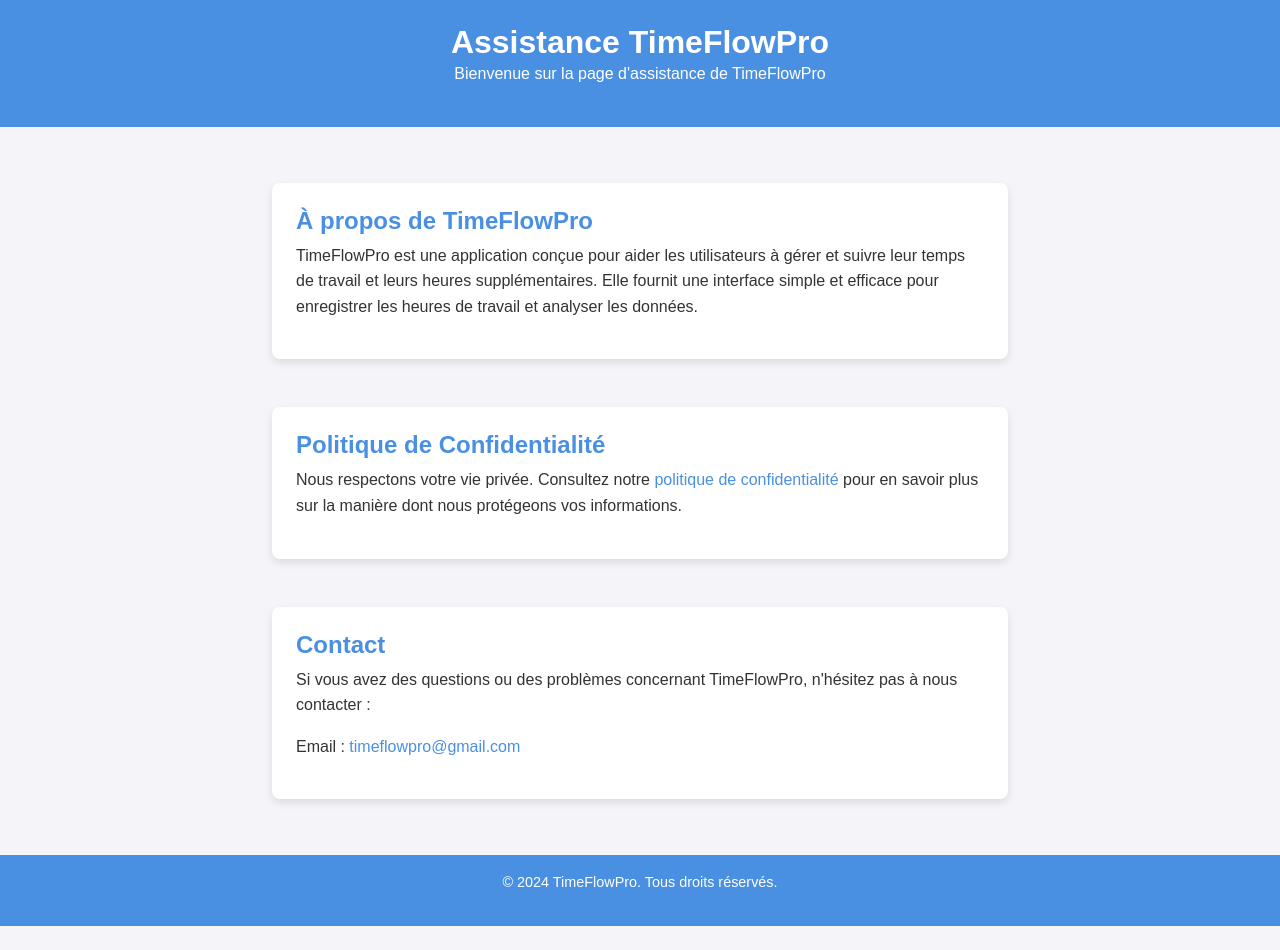
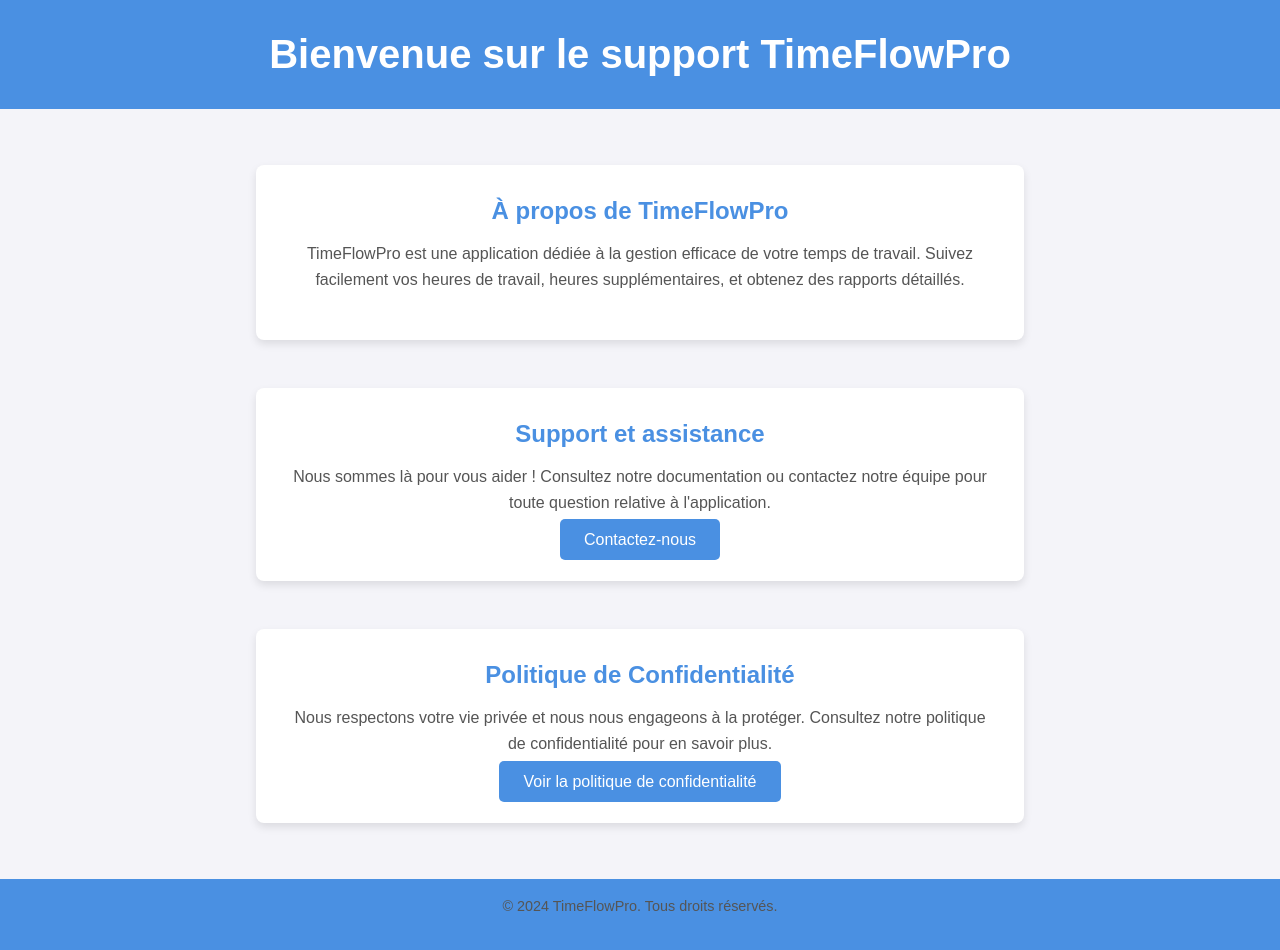
Before and after one commit to Ouevazzy/TimeFlowPro-Support, a plain HTML site: page index.html in a window 1280 px wide. Before the commit the page ends 926 px from the top, so only its background shows below. Drawn offline with Linux system fonts and the light colour scheme.

Commit message:
Update index.html

```diff
--- a/index.html
+++ b/index.html
@@ -3,7 +3,7 @@
 <head>
     <meta charset="UTF-8">
     <meta name="viewport" content="width=device-width, initial-scale=1.0">
-    <title>TimeFlowPro - Assistance</title>
+    <title>Accueil - TimeFlowPro Support</title>
     <style>
         /* Reset CSS */
         * {
@@ -23,51 +23,57 @@
 
         header {
             background-color: #4a90e2;
-            padding: 1.5rem;
+            padding: 2rem 1rem;
             color: white;
             text-align: center;
         }
 
         header h1 {
-            font-size: 2rem;
+            font-size: 2.5rem;
         }
 
         main {
             flex: 1;
+            padding: 2rem 1rem;
+            max-width: 800px;
+            margin: 0 auto;
             display: flex;
             flex-direction: column;
             align-items: center;
-            padding: 2rem;
-            max-width: 800px;
-            margin: 0 auto;
         }
 
         section {
+            width: 100%;
             margin: 1.5rem 0;
-            padding: 1.5rem;
+            padding: 2rem;
             background-color: #fff;
             border-radius: 8px;
             box-shadow: 0 4px 8px rgba(0, 0, 0, 0.1);
-            width: 100%;
+            text-align: center;
         }
 
         h2 {
             color: #4a90e2;
-            margin-bottom: 0.5rem;
+            margin-bottom: 1rem;
         }
 
         p {
             line-height: 1.6;
             margin-bottom: 1rem;
+            color: #555;
         }
 
-        a {
-            color: #4a90e2;
+        .button {
+            background-color: #4a90e2;
+            color: white;
+            padding: 0.75rem 1.5rem;
             text-decoration: none;
+            border-radius: 5px;
+            transition: background-color 0.3s;
         }
 
-        a:hover {
-            text-decoration: underline;
+        .button:hover {
+            background-color: #357ABD;
         }
 
         footer {
@@ -81,25 +87,25 @@
 </head>
 <body>
     <header>
-        <h1>Assistance TimeFlowPro</h1>
-        <p>Bienvenue sur la page d'assistance de TimeFlowPro</p>
+        <h1>Bienvenue sur le support TimeFlowPro</h1>
     </header>
 
     <main>
         <section>
             <h2>À propos de TimeFlowPro</h2>
-            <p>TimeFlowPro est une application conçue pour aider les utilisateurs à gérer et suivre leur temps de travail et leurs heures supplémentaires. Elle fournit une interface simple et efficace pour enregistrer les heures de travail et analyser les données.</p>
+            <p>TimeFlowPro est une application dédiée à la gestion efficace de votre temps de travail. Suivez facilement vos heures de travail, heures supplémentaires, et obtenez des rapports détaillés.</p>
+        </section>
+
+        <section>
+            <h2>Support et assistance</h2>
+            <p>Nous sommes là pour vous aider ! Consultez notre documentation ou contactez notre équipe pour toute question relative à l'application.</p>
+            <a href="mailto:timeflowpro@gmail.com" class="button">Contactez-nous</a>
         </section>
 
         <section>
             <h2>Politique de Confidentialité</h2>
-            <p>Nous respectons votre vie privée. Consultez notre <a href="https://ouevazzy.github.io/TimeFlowPro-Support/privacy.html">politique de confidentialité</a> pour en savoir plus sur la manière dont nous protégeons vos informations.</p>
-        </section>
-
-        <section>
-            <h2>Contact</h2>
-            <p>Si vous avez des questions ou des problèmes concernant TimeFlowPro, n'hésitez pas à nous contacter :</p>
-            <p>Email : <a href="mailto:timeflowpro@gmail.com">timeflowpro@gmail.com</a></p>
+            <p>Nous respectons votre vie privée et nous nous engageons à la protéger. Consultez notre politique de confidentialité pour en savoir plus.</p>
+            <a href="privacy.html" class="button">Voir la politique de confidentialité</a>
         </section>
     </main>
 
```
